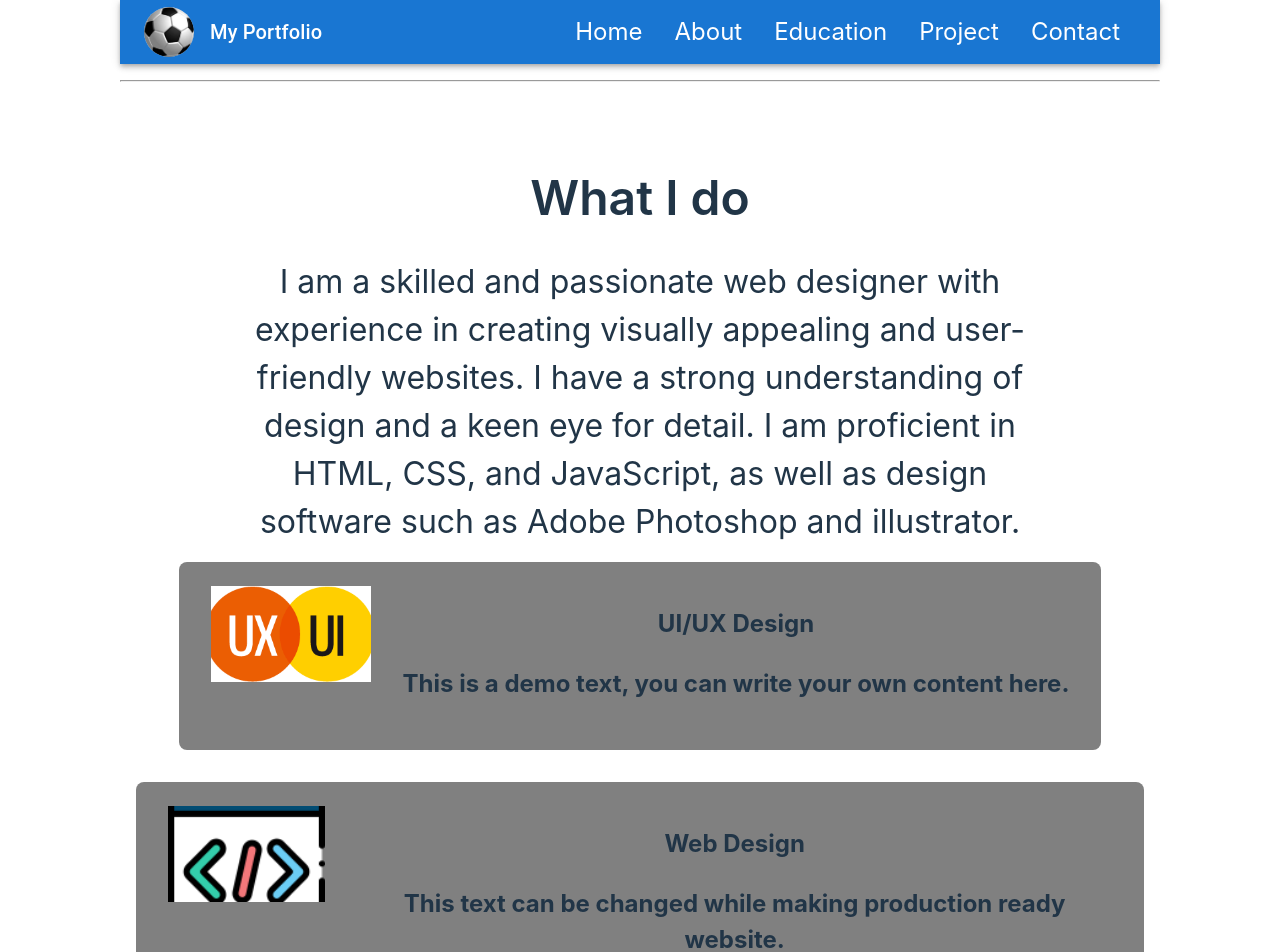
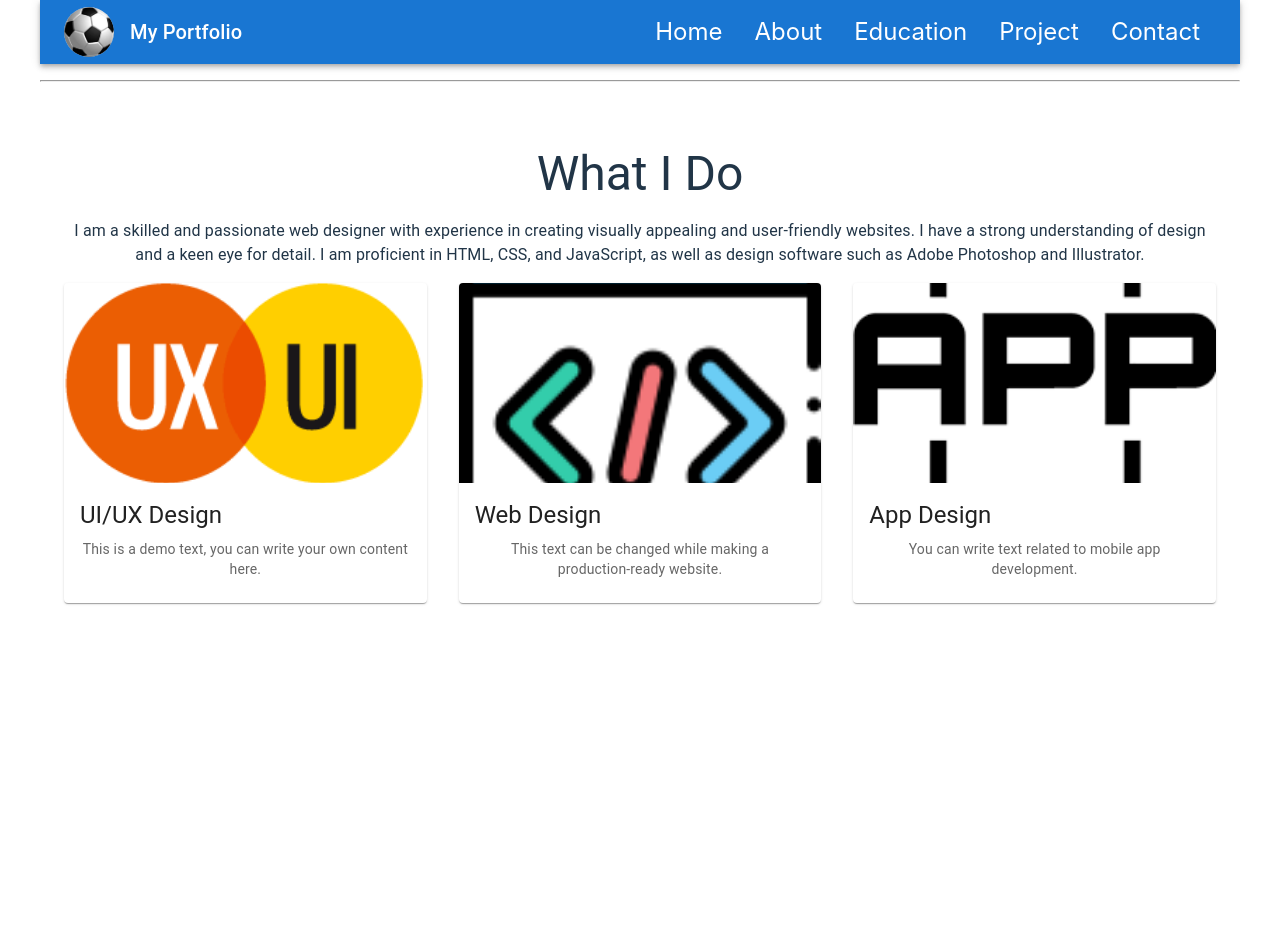
Before and after one commit to Nguyenvan11-sel/Assignment-1-comp-229, a React (Vite) app in the folder client/: page /about in a window 1280 px wide. Shown: the top 952 px of the page. After the commit the page ends 800 px from the top, so only its background shows below. Built offline with nearby package versions, Linux system fonts and the light colour scheme.

Commit message:
Update src 0.1

```diff
--- a/client/components/Home.jsx
+++ b/client/components/Home.jsx
@@ -11,12 +11,14 @@ export default function Home() {
         id="intro"
         sx={{
           display: "flex",
-          flexDirection: "row",
+          flexDirection: { xs: "column", md: "row" },
           alignItems: "center",
           justifyContent: "space-between",
+          gap: 4,
         }}
       >
-        <Box sx={{ flexGrow: 1, pr: 4 }}>
+        {/* Text Content */}
+        <Box sx={{ flexGrow: 1, textAlign: { xs: "center", md: "left" } }}>
           <Typography variant="h3" component="span" gutterBottom>
             Hello,
           </Typography>
@@ -31,7 +33,16 @@ export default function Home() {
             appealing and user-friendly websites.
           </Typography>
           <Link to="/contact" style={{ textDecoration: "none" }}>
-            <Button variant="contained" color="primary" size="large">
+            <Button
+              variant="contained"
+              color="primary"
+              size="large"
+              sx={{
+                display: "flex",
+                alignItems: "center",
+                mt: 2,
+              }}
+            >
               <img
                 src={hire}
                 alt="Hire me"
@@ -41,11 +52,18 @@ export default function Home() {
             </Button>
           </Link>
         </Box>
+
+        {/* Profile Image */}
         <Box>
           <img
             src={BBG}
             alt="Blessing Ajiboye's profile"
-            style={{ width: "350px", height: "350px", borderRadius: "50%" }}
+            style={{
+              width: "350px",
+              height: "350px",
+              borderRadius: "50%",
+              objectFit: "cover",
+            }}
           />
         </Box>
       </Box>
--- a/client/src/about.jsx
+++ b/client/src/about.jsx
@@ -1,45 +1,66 @@
+import React from "react";
+import { Container, Typography, Grid, Card, CardContent, CardMedia, Box } from "@mui/material";
 import ux from "../src/assets/ux.png";
 import web from "../src/assets/web.png";
 import app from "../src/assets/app.png";
-import "../src/index.css";
-import "../src/about.css";
 
 export default function About() {
+  const skills = [
+    {
+      image: ux,
+      title: "UI/UX Design",
+      description: "This is a demo text, you can write your own content here.",
+      alt: "UIDesign",
+    },
+    {
+      image: web,
+      title: "Web Design",
+      description:
+        "This text can be changed while making a production-ready website.",
+      alt: "WebDesign",
+    },
+    {
+      image: app,
+      title: "App Design",
+      description: "You can write text related to mobile app development.",
+      alt: "AppDesign",
+    },
+  ];
+
   return (
-    <>
-      <section id="skill">
-        <span className="skillTitle">What I do</span>
-        <span className="skillDesc">
-          I am a skilled and passionate web designer with experience in creating
-          visually appealing and user-friendly websites. I have a strong
-          understanding of design and a keen eye for detail. I am proficient in
-          HTML, CSS, and JavaScript, as well as design software such as Adobe
-          Photoshop and illustrator.
-        </span>
-        <div className="skillBar">
-          <img src={ux} alt="UIDesign" className="skillBarImg" />
-          <div className="skillBarText">
-            <h2>UI/UX Design</h2>
-            <p>This is a demo text, you can write your own content here.</p>
-          </div>
-        </div>
-        <div className="skillBar">
-          <img src={web} alt="WebDesign" className="skillBarImg" />
-          <div className="skillBarText">
-            <h2>Web Design</h2>
-            <p>
-              This text can be changed while making production ready website.
-            </p>
-          </div>
-        </div>
-        <div className="skillBar">
-          <img src={app} alt="AppDesign" className="skillBarImg" />
-          <div className="skillBarText">
-            <h2>App Design</h2>
-            <p>You can write text related to mobile app development.</p>
-          </div>
-        </div>
-      </section>
-    </>
+    <Container maxWidth="lg" sx={{ mt: 8 }}>
+      <Typography variant="h3" align="center" gutterBottom>
+        What I Do
+      </Typography>
+      <Typography variant="body1" align="center" paragraph>
+        I am a skilled and passionate web designer with experience in creating
+        visually appealing and user-friendly websites. I have a strong
+        understanding of design and a keen eye for detail. I am proficient in
+        HTML, CSS, and JavaScript, as well as design software such as Adobe
+        Photoshop and Illustrator.
+      </Typography>
+      <Grid container spacing={4}>
+        {skills.map((skill, index) => (
+          <Grid item xs={12} sm={6} md={4} key={index}>
+            <Card>
+              <CardMedia
+                component="img"
+                height="200"
+                image={skill.image}
+                alt={skill.alt}
+              />
+              <CardContent>
+                <Typography variant="h5" gutterBottom>
+                  {skill.title}
+                </Typography>
+                <Typography variant="body2" color="text.secondary">
+                  {skill.description}
+                </Typography>
+              </CardContent>
+            </Card>
+          </Grid>
+        ))}
+      </Grid>
+    </Container>
   );
 }
--- a/client/src/contact.jsx
+++ b/client/src/contact.jsx
@@ -1,5 +1,4 @@
 import "../src/contact.css";
-
 export default function Contact() {
   return (
     <>
--- a/client/src/project.jsx
+++ b/client/src/project.jsx
@@ -1,33 +1,67 @@
+import React from "react";
+import { Container, Typography, Grid, Box, Button, Card, CardMedia } from "@mui/material";
 import project1 from "../src/assets/project1.png";
 import project2 from "../src/assets/project2.jpg";
 import project3 from "../src/assets/project3.jpg";
 import project4 from "../src/assets/project4.jpg";
 import project5 from "../src/assets/project5.jpg";
 import project6 from "../src/assets/project6.jpg";
-import "../src/index.css";
-import "../src/project.css";
 
 export default function Project() {
+  const projects = [project1, project2, project3, project4, project5, project6];
+
   return (
-    <>
-      <section id="works">
-        <h2 className="worksTitle">My Projects</h2>
-        <span className="worksDesc">
-          I take pride in paying attention to the smallest details and making
-          sure my work is pixel perfect/ I am excited to bring my skills and
-          experience to help businesses achieve their goals and create a strong
-          online presence.
-        </span>
-        <div className="worksImgs">
-          <img src={project1} alt="project1" className="worksImg" />
-          <img src={project2} alt="project2" className="worksImg" />
-          <img src={project3} alt="project3" className="worksImg" />
-          <img src={project4} alt="project4" className="worksImg" />
-          <img src={project5} alt="project5" className="worksImg" />
-          <img src={project6} alt="project6" className="worksImg" />
-        </div>
-        <button className="workBtn">See More</button>
-      </section>
-    </>
+    <Container maxWidth="lg" sx={{ mt: 8, mb: 8 }}>
+      <Typography variant="h3" align="center" gutterBottom>
+        My Projects
+      </Typography>
+      <Typography
+        variant="body1"
+        align="center"
+        color="white"
+        paragraph
+        sx={{ maxWidth: 700, mx: "auto", mb: 6 }}
+      >
+        I take pride in paying attention to the smallest details and ensuring
+        that my work is pixel perfect. I’m excited to bring my skills and
+        experience to help businesses achieve their goals and create a strong
+        online presence.
+      </Typography>
+
+      <Grid container spacing={4}>
+        {projects.map((project, index) => (
+          <Grid item xs={12} sm={6} md={4} key={index}>
+            <Card
+              sx={{
+                transition: "transform 0.3s ease, box-shadow 0.3s ease",
+                "&:hover": {
+                  transform: "scale(1.05)",
+                  boxShadow: 6,
+                },
+              }}
+            >
+              <CardMedia
+                component="img"
+                image={project}
+                alt={`project ${index + 1}`}
+                height="200"
+                sx={{ objectFit: "cover" }}
+              />
+            </Card>
+          </Grid>
+        ))}
+      </Grid>
+
+      <Box sx={{ textAlign: "center", mt: 6 }}>
+        <Button
+          variant="contained"
+          color="primary"
+          size="large"
+          sx={{ px: 5, py: 1.5 }}
+        >
+          See More
+        </Button>
+      </Box>
+    </Container>
   );
 }
```
Also changed, not shown: client/components/layout.jsx (line endings or trailing spaces).
